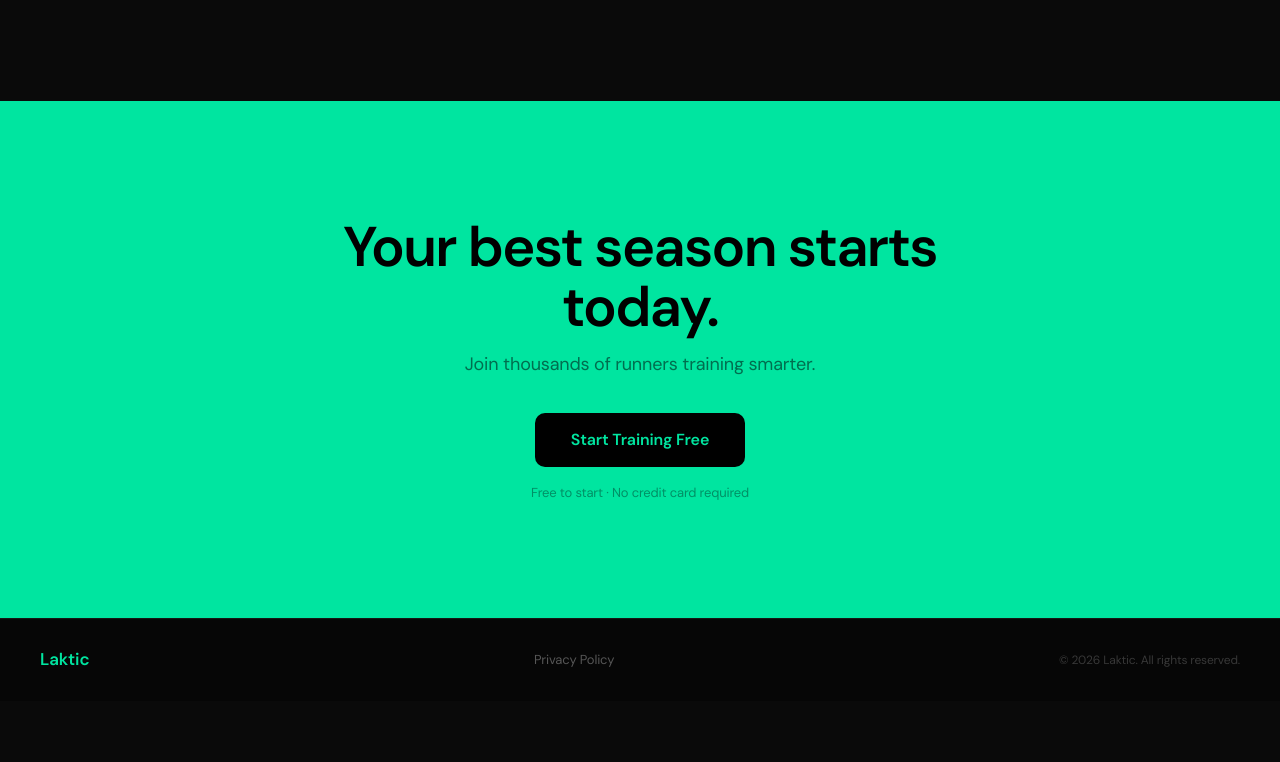
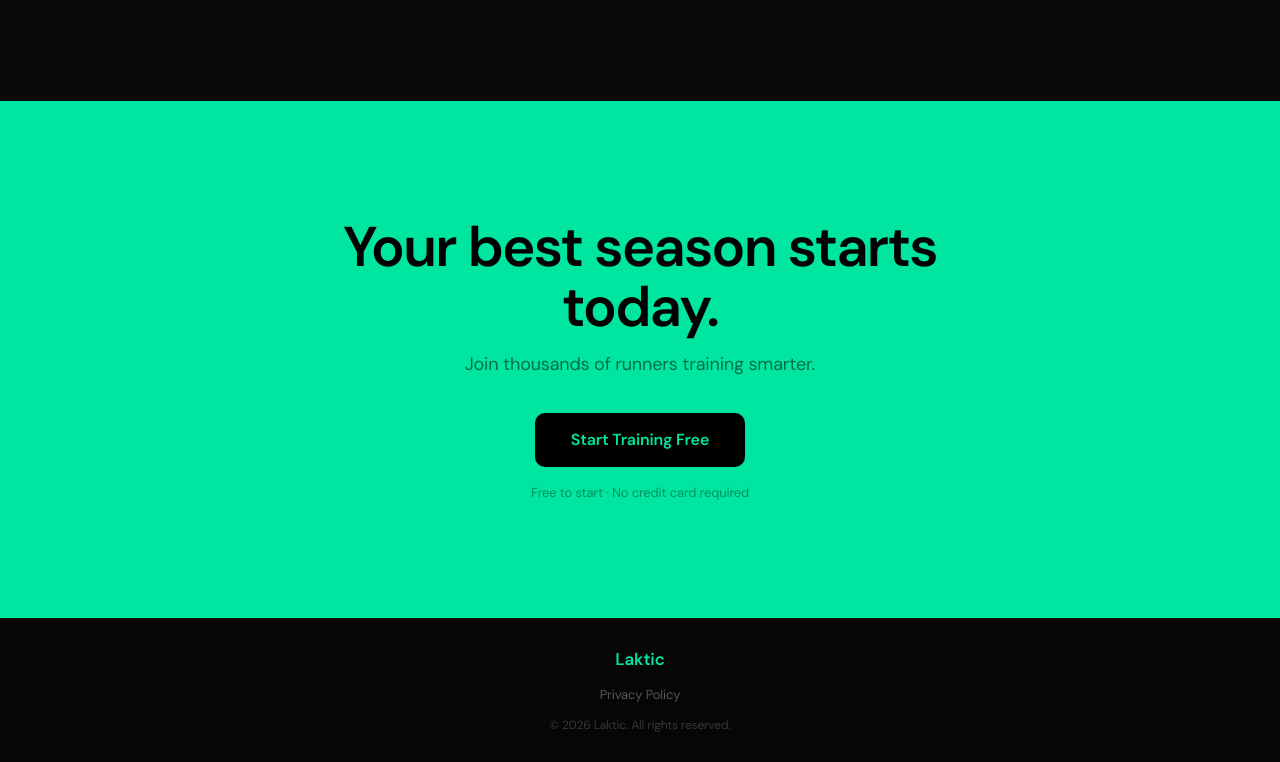
Before and after one commit to idbloodworth03-debug/Laktic, a React (Vite) app in the folder frontend/: page / in a window 1280 px wide. Shown: the part 2448-3210 px from the top of the page. Before the commit the page ends 3149 px from the top, so only its background shows below. Built offline with nearby package versions, Linux system fonts and the light colour scheme; no server answers.

Commit message:
Center footer text — Laktic, Privacy Policy, copyright all centered

```diff
--- a/frontend/src/pages/LandingPage.tsx
+++ b/frontend/src/pages/LandingPage.tsx
@@ -363,9 +363,9 @@ function FinalCTA() {
 function Footer() {
   return (
     <footer style={{ padding: '28px clamp(16px, 4vw, 40px)', background: '#060606', borderTop: '1px solid rgba(255,255,255,0.06)' }}>
-      <div style={{ maxWidth: '1200px', margin: '0 auto', display: 'flex', alignItems: 'center', justifyContent: 'space-between', flexWrap: 'wrap', gap: '16px' }}>
+      <div style={{ maxWidth: '1200px', margin: '0 auto', display: 'flex', flexDirection: 'column', alignItems: 'center', gap: '12px', textAlign: 'center' }}>
         <span style={{ fontFamily: "'DM Sans', sans-serif", fontWeight: 700, fontSize: '17px', color: '#00E5A0' }}>Laktic</span>
-        <div style={{ display: 'flex', gap: '24px', flexWrap: 'wrap', alignItems: 'center' }}>
+        <div style={{ display: 'flex', gap: '24px', flexWrap: 'wrap', alignItems: 'center', justifyContent: 'center' }}>
           <Link to="/privacy" style={{ fontSize: '13px', color: 'rgba(255,255,255,0.32)', textDecoration: 'none', transition: 'color 0.2s' }}
             onMouseEnter={e => (e.currentTarget.style.color = 'rgba(255,255,255,0.7)')}
             onMouseLeave={e => (e.currentTarget.style.color = 'rgba(255,255,255,0.32)')}
```
